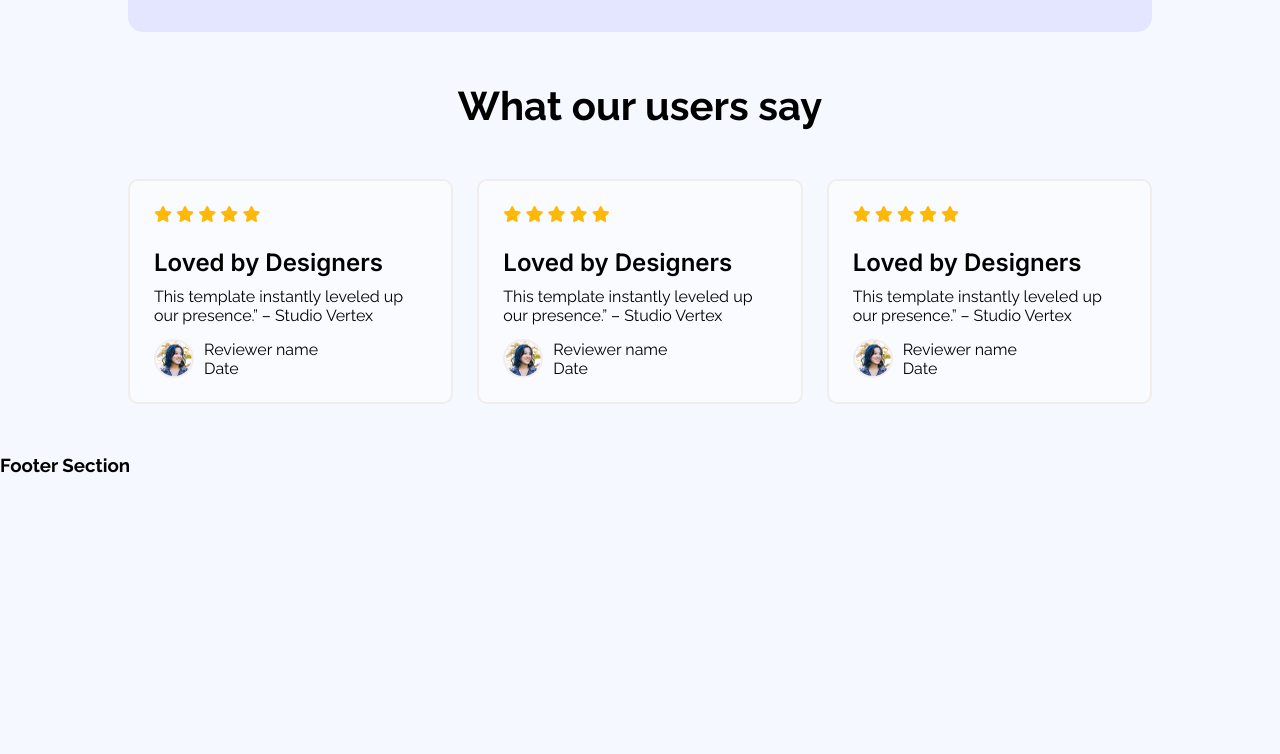
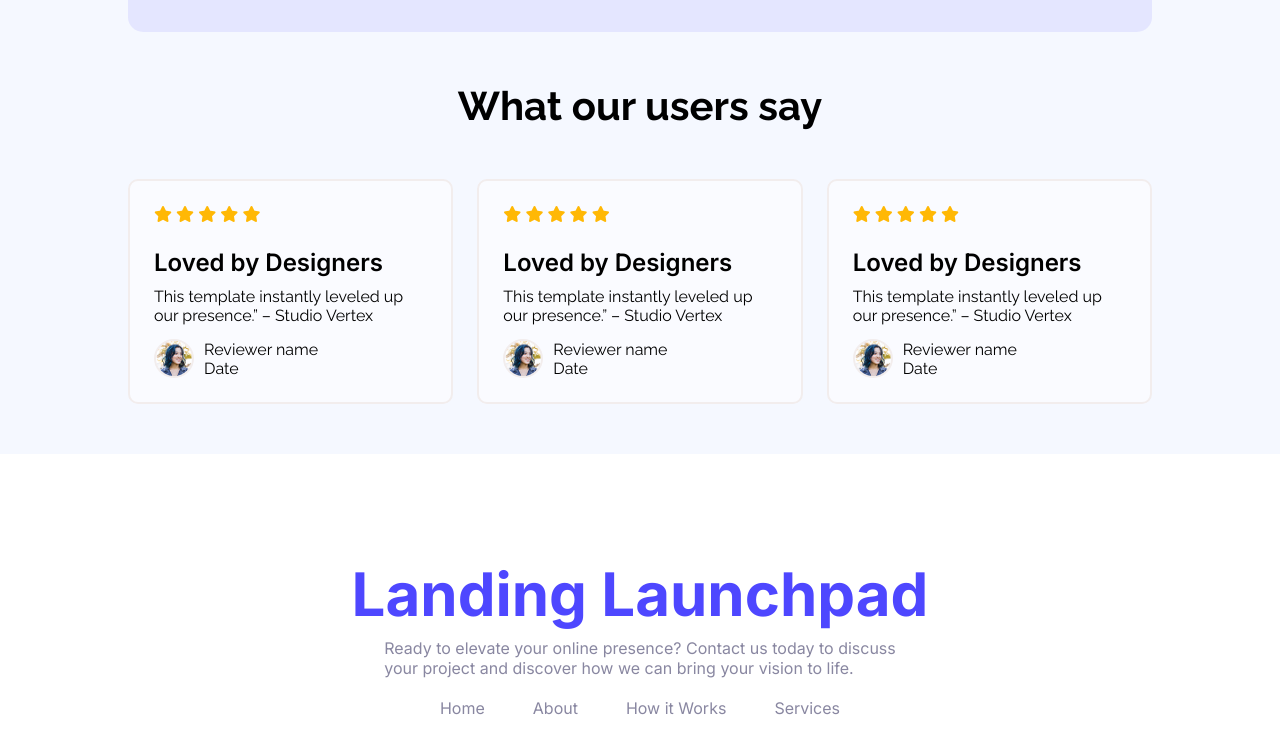
Before and after one commit to samiuzaman/Landing-Launchpad, a plain HTML site: page index.html in a window 1280 px wide. Shown: the part 1473-2227 px from the top of the page. Before the commit the page ends 1949 px from the top, so only its background shows below. Drawn offline with Linux system fonts and the light colour scheme.

Commit message:
Create Footer Section

```diff
--- a/index.html
+++ b/index.html
@@ -133,7 +133,14 @@
           <!-- Users Say section code End here -->
     </main>
     <footer>
-        <h3>Footer Section</h3>
+        <h2 class="footer-headline">Landing Launchpad</h2>
+        <p>Ready to elevate your online presence? Contact us today to discuss <br /> your project and discover how we can bring your vision to life.</p>
+        <div class="footer-nav-container">
+            <p>Home</p>
+            <p>About</p>
+            <p>How it Works</p>
+            <p>Services</p>
+        </div>
     </footer>
 </body>
 </html>
--- a/style.css
+++ b/style.css
@@ -189,3 +189,35 @@ nav button{
     border: 2px solid rgba(242, 237, 237, 1);
 }
 /* Users Say section code end here */
+
+/* Footer Section Code Start Here */
+footer{
+    display: flex;
+    justify-content: center;
+    align-items: center;
+    flex-direction: column;
+    padding: 104px 0;
+    background-color: white;
+    font-family: Inter;
+}
+.footer-headline{
+    font-size: 60px;
+    font-weight: bold;
+    color: var(--primaryColor);
+    margin-bottom: 8px;
+}
+footer p{
+    color: rgba(137, 135, 161, 1);
+    font-size: 16px;
+}
+.footer-nav-container{
+    display: flex;
+    justify-content: space-between;
+    gap: 48px;
+    margin-top: 20px;
+}
+footer span{
+    color: rgba(137, 135, 161, 1);
+    font-size: 16px;
+}
+/* Footer Section Code End Here */
```
